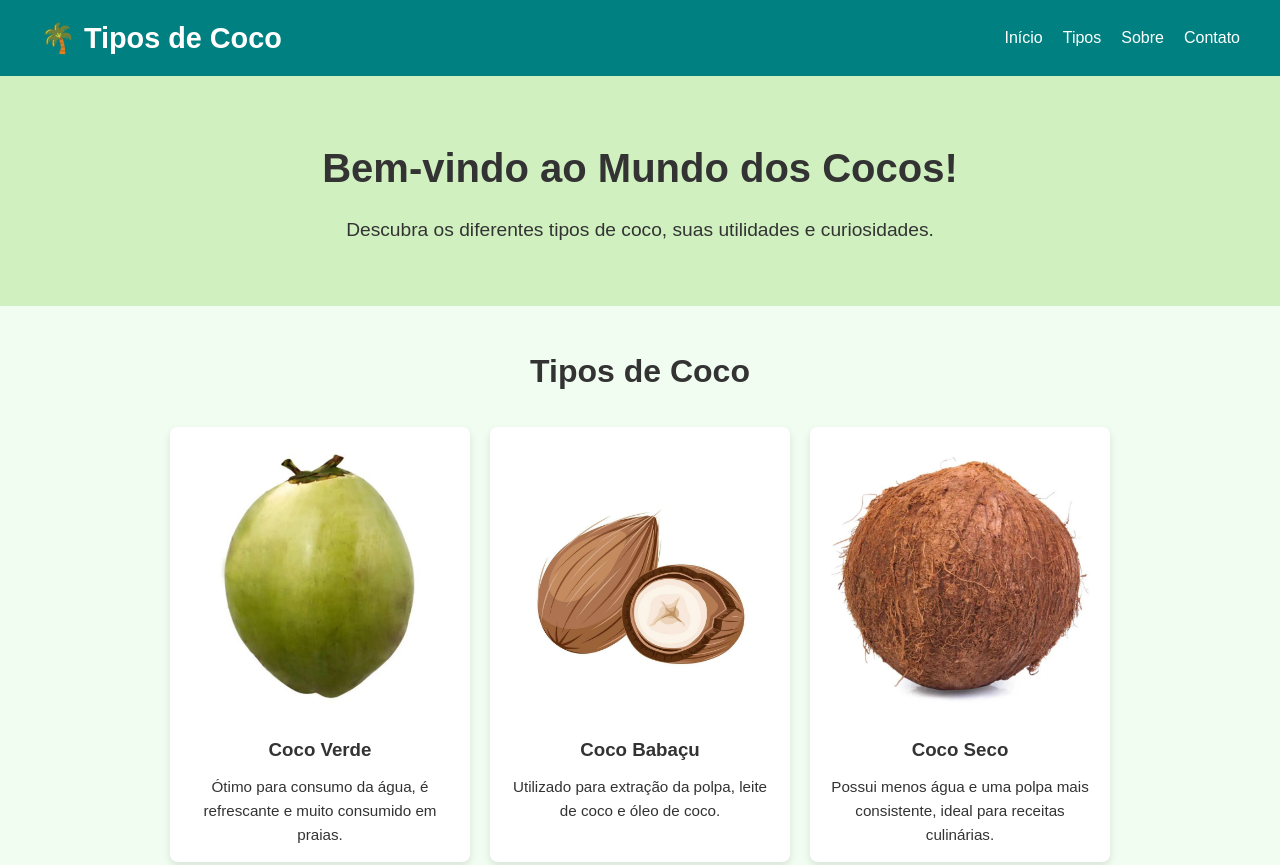
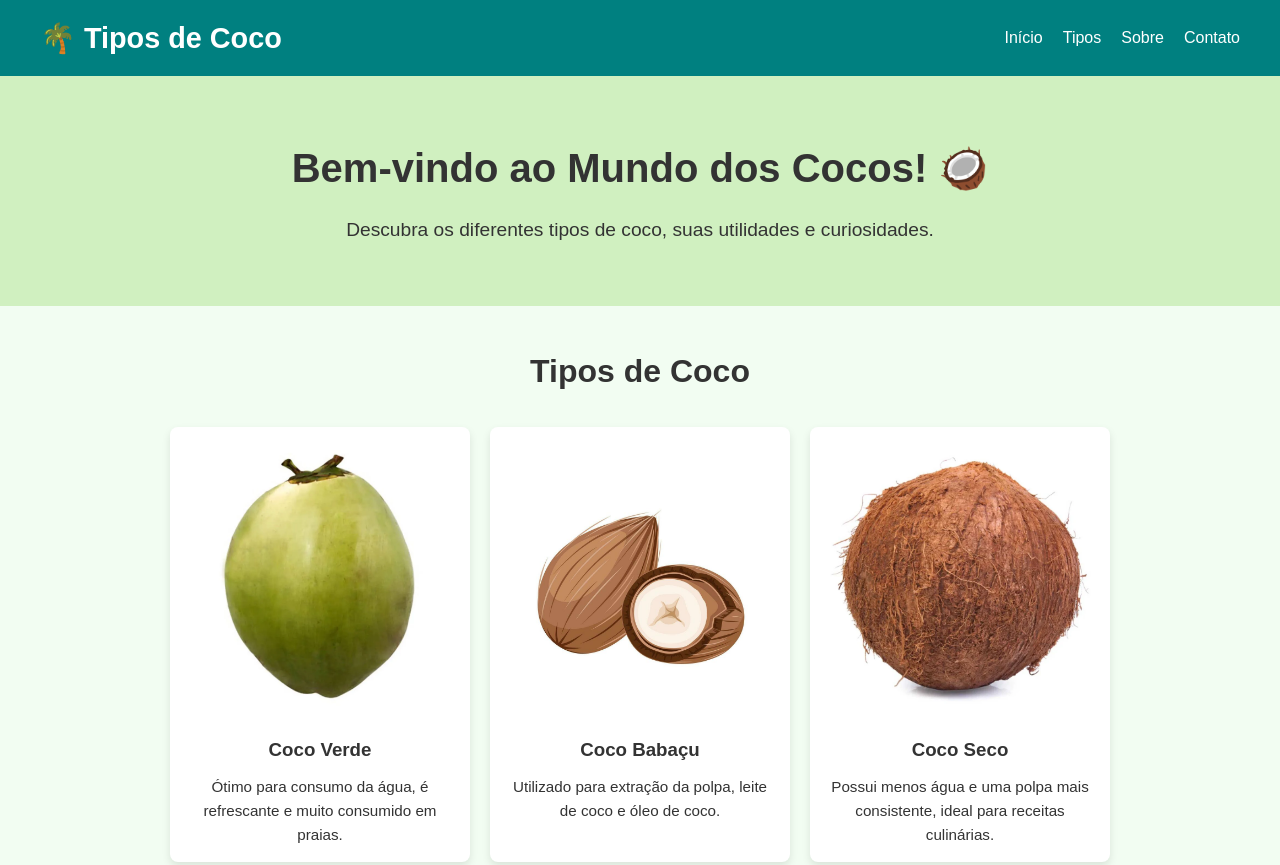
Before and after one commit to BalderLink/Tipos-de-cocos, a plain HTML site: page index.html in a window 1280 px wide. Shown: the top 865 px of the page. Drawn offline with Linux system fonts and the light colour scheme.

Commit message:
adição &#x1F965

```diff
--- a/index.html
+++ b/index.html
@@ -22,7 +22,7 @@
 
     <main>
         <section id="home" class="hero">
-            <h1>Bem-vindo ao Mundo dos Cocos!</h1>
+            <h1>Bem-vindo ao Mundo dos Cocos! &#x1F965;</h1>
             <p>Descubra os diferentes tipos de coco, suas utilidades e curiosidades.</p>
         </section>
 
```
